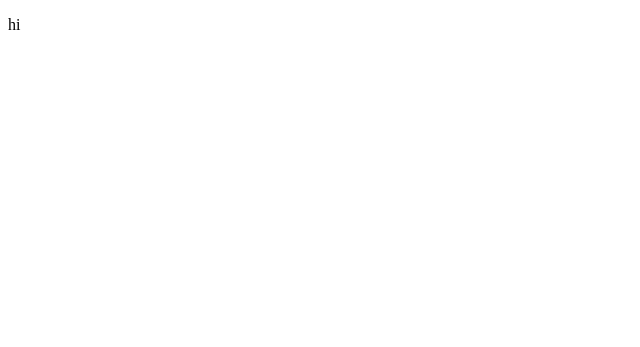
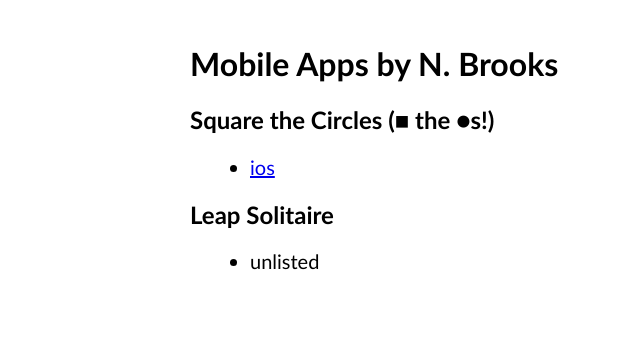
Before and after one commit to nbrooksdev/nbrooksdev.github.io, a plain HTML site: page index.html in a window 1280 px wide. Shown: the whole page, without its empty margins (0-640 px from the left). Drawn offline with Linux system fonts and the light colour scheme.

Commit message:
Add files via upload

```diff
--- a/index.html
+++ b/index.html
@@ -1,9 +1,53 @@
 <!DOCTYPE html>
-<html>
+<html lang="en">
     <head>
-        <title>Title</title>
+        <meta charset="UTF-8">
+        <title>Mobile Apps by N. Brooks</title>
+        <style type="text/css">
+            body{
+                font-family: 'Trebuchet MS', sans-serif;
+            }
+
+            .a{
+                max-width: 900px;
+                padding-top: 15px;
+                padding-bottom: 50px;
+                margin-left: auto;
+                margin-right: auto;
+            }
+
+            p, ul{
+                margin-left: 15pt;
+                font-size:20px;
+                line-height:25px;
+            }
+
+            li{
+                margin-bottom: 10px;
+            }
+        </style>
     </head>
     <body>
-        <p>hi</p>
+        <div class="a">
+            <h1>Mobile Apps by N. Brooks</h1>
+            <h2>
+                Square the Circles (■ the ●s!)
+            </h2>
+            <ul>
+                <li>
+                    <a href="https://apps.apple.com/us/app/the-s/id6468173052">
+                        ios
+                    </a>
+                </li>
+            </ul>
+            <h2>
+                Leap Solitaire
+            </h2>
+            <ul>
+                <li>
+                    unlisted
+                </li>
+            </ul>
+        </div>
     </body>
 </html>
```
